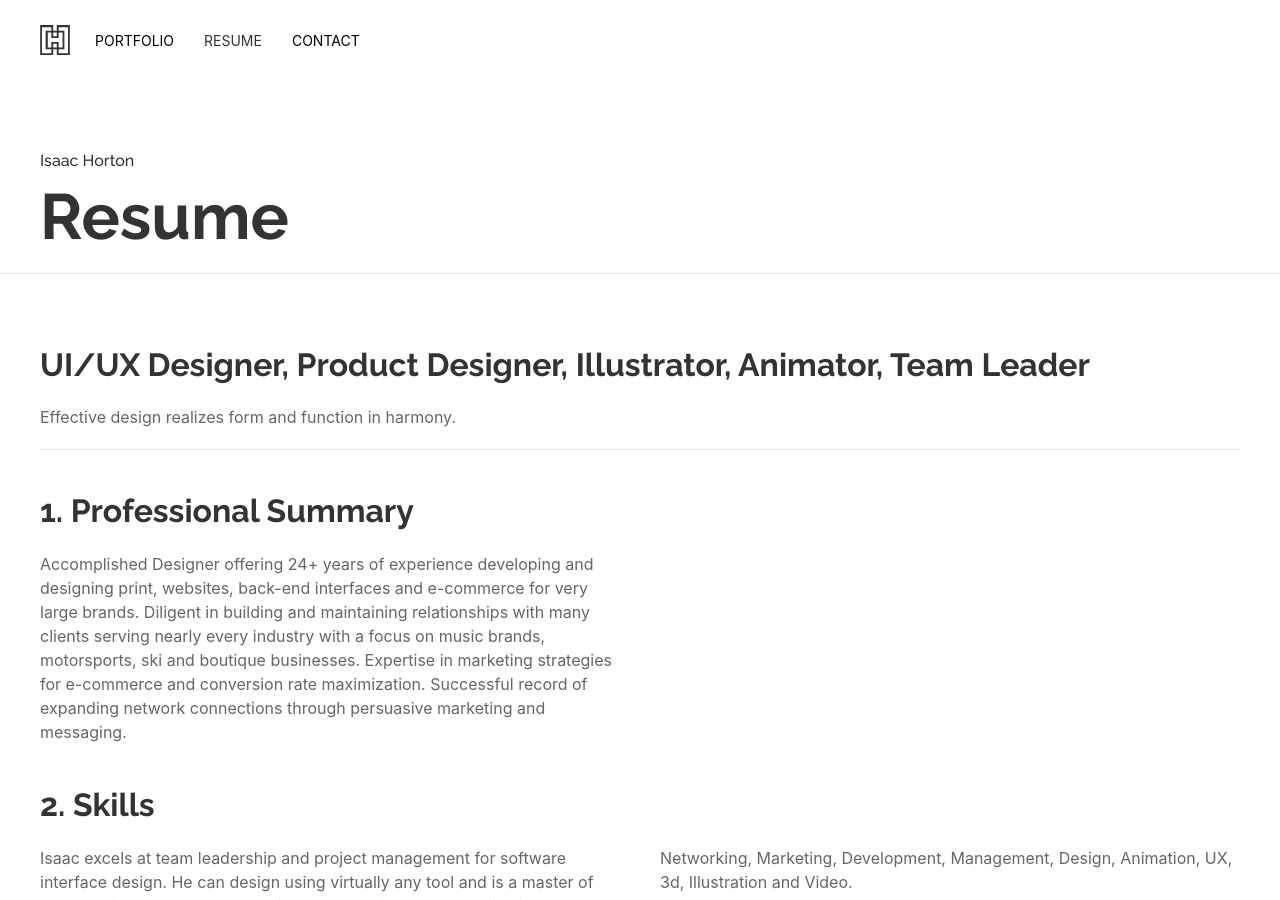
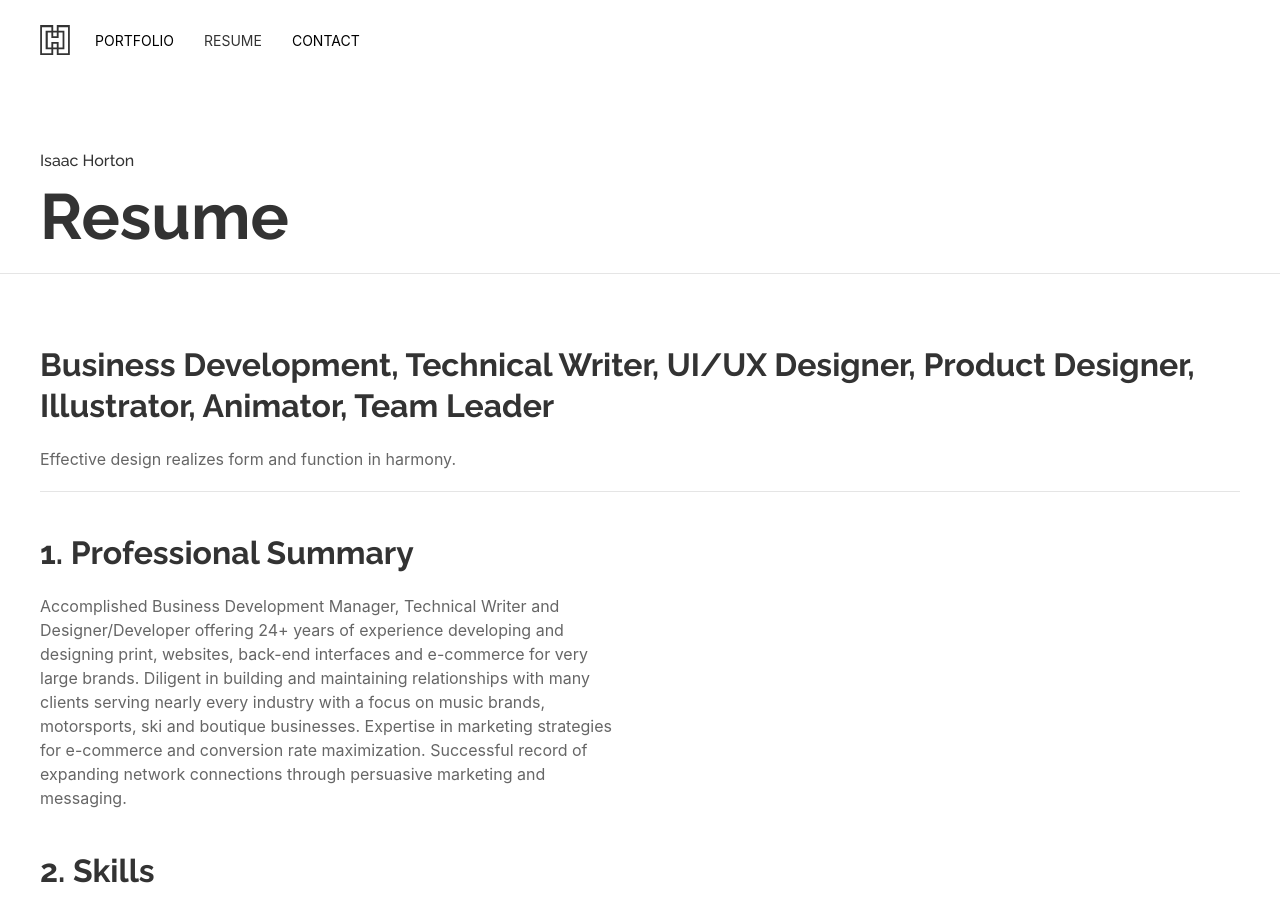
Before and after one commit to kre8t/kre8t.github.io, a Jekyll site: the page built from _pages/resume.md, in a window 1280 px wide and 900 px high. Built offline with Jekyll 4.4.1, drawn with Linux system fonts in a browser that asks for light colours.

Commit message:
updated resume

```diff
--- a/_layouts/home.html
+++ b/_layouts/home.html
@@ -33,7 +33,7 @@ layout: homepage
   <!-- Setup and start animation! -->
   <script>
     var typed = new Typed('#element', {
-      strings: ['Product Designer', 'UI/UX Designer', '3D Designer', 'Animator', 'Videographer', 'Motion Designer', 'Interaction Designer', 'Cloud Architect'],
+      strings: ['Business Development', 'Technical Writer', 'Business Strategist','Product Designer', 'UI/UX Designer', '3D Designer', 'Animator', 'Videographer', 'Motion Designer', 'Interaction Designer', 'Cloud Architect'],
       typeSpeed: 50,
        loop: true,
     });
--- a/_pages/resume.md
+++ b/_pages/resume.md
@@ -5,7 +5,7 @@ layout: page
 subheading: Isaac Horton
 ---
 
-## UI/UX Designer, Product Designer, Illustrator, Animator, Team Leader
+## Business Development, Technical Writer, UI/UX Designer, Product Designer, Illustrator, Animator, Team Leader
 
 Effective design realizes form and function in harmony.
 <hr>
@@ -14,7 +14,7 @@ Effective design realizes form and function in harmony.
 
 <div uk-grid><div class="uk-width-1-2@m">
 
-Accomplished Designer offering 24+ years of experience developing and designing print, websites, back-end interfaces and e-commerce for very large brands. Diligent in building and maintaining relationships with many clients serving nearly every industry with a focus on music brands, motorsports, ski and boutique businesses. Expertise in marketing strategies for e-commerce and conversion rate maximization. Successful record of expanding network connections through persuasive marketing and messaging.
+Accomplished Business Development Manager, Technical Writer and Designer/Developer offering 24+ years of experience developing and designing print, websites, back-end interfaces and e-commerce for very large brands. Diligent in building and maintaining relationships with many clients serving nearly every industry with a focus on music brands, motorsports, ski and boutique businesses. Expertise in marketing strategies for e-commerce and conversion rate maximization. Successful record of expanding network connections through persuasive marketing and messaging.
 </div>
 <div class="uk-width-1-2@m">
 
```
